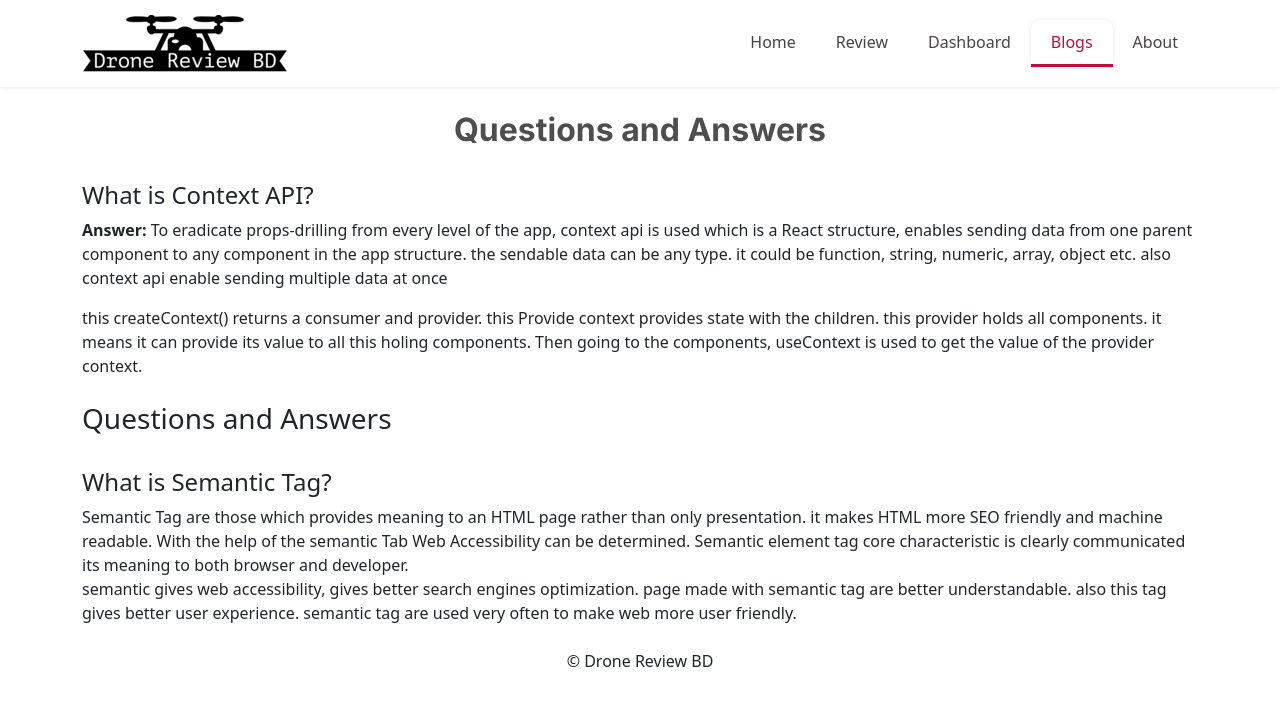
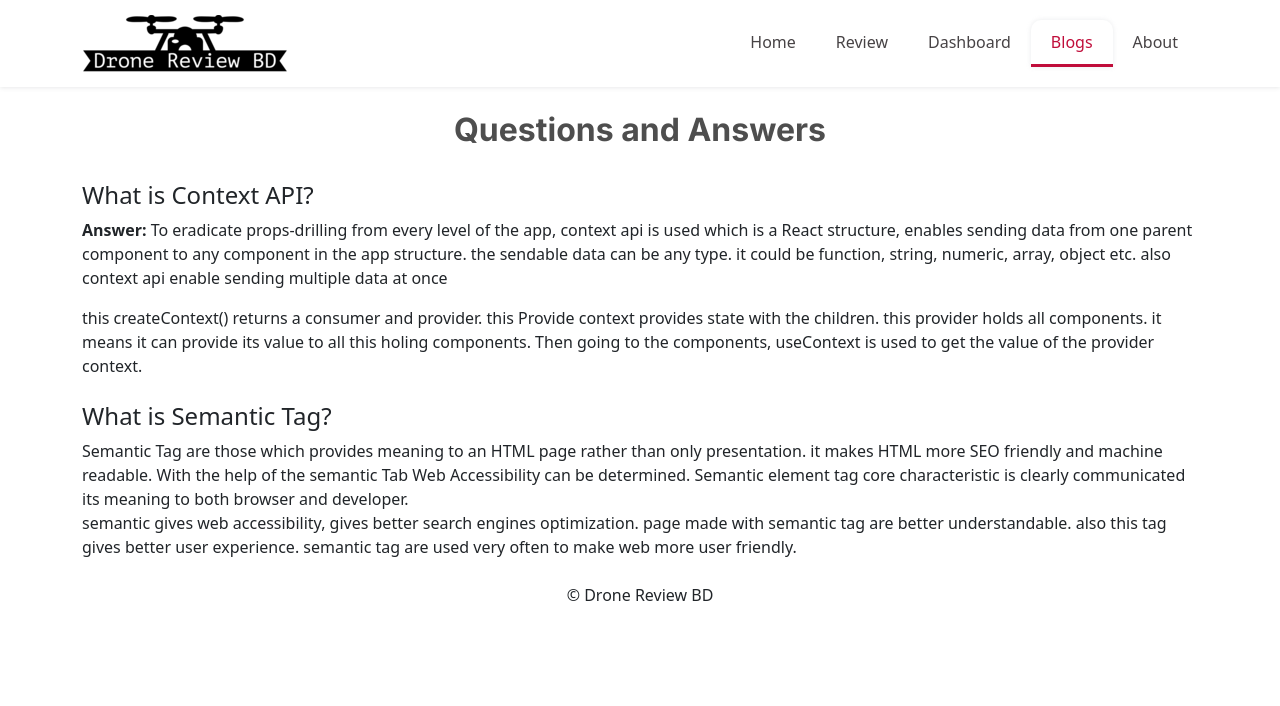
Before and after one commit to hasan-mohammad-bd/drone-review-bd, a React (Create React App) app: page /blogs in a window 1280 px wide. Shown: the top 706 px of the page. Built offline with nearby package versions, Linux system fonts and the light colour scheme.

Commit message:
fixcing blogs

```diff
--- a/src/components/Blogs/Blogs.js
+++ b/src/components/Blogs/Blogs.js
@@ -8,7 +8,7 @@ const Blogs = () => {
             <h4>What is Context API?</h4>
             <p><span className='fw-bold'>Answer:</span> To eradicate props-drilling from every level of the app, context api is used which is a React structure, enables sending data from one parent component to any component in the app structure. the sendable data can be any type. it could be function, string, numeric, array, object etc. also context api enable sending multiple data at once</p>
             this createContext() returns a consumer and provider. this Provide context provides state with the children. this provider holds all components. it means it can provide its value to all this holing components. Then going to the components, useContext is used to get the value of the provider context.
-            <h3 className='py-4'>Questions and Answers</h3>
+            <br /><br />
             <h4>What is Semantic Tag?</h4>
             <p><span className='fw-bold'></span>
             Semantic Tag are those which provides meaning to an HTML page rather than only presentation. it makes HTML more SEO friendly and machine readable. With the help of the semantic Tab Web Accessibility can be determined.
```
